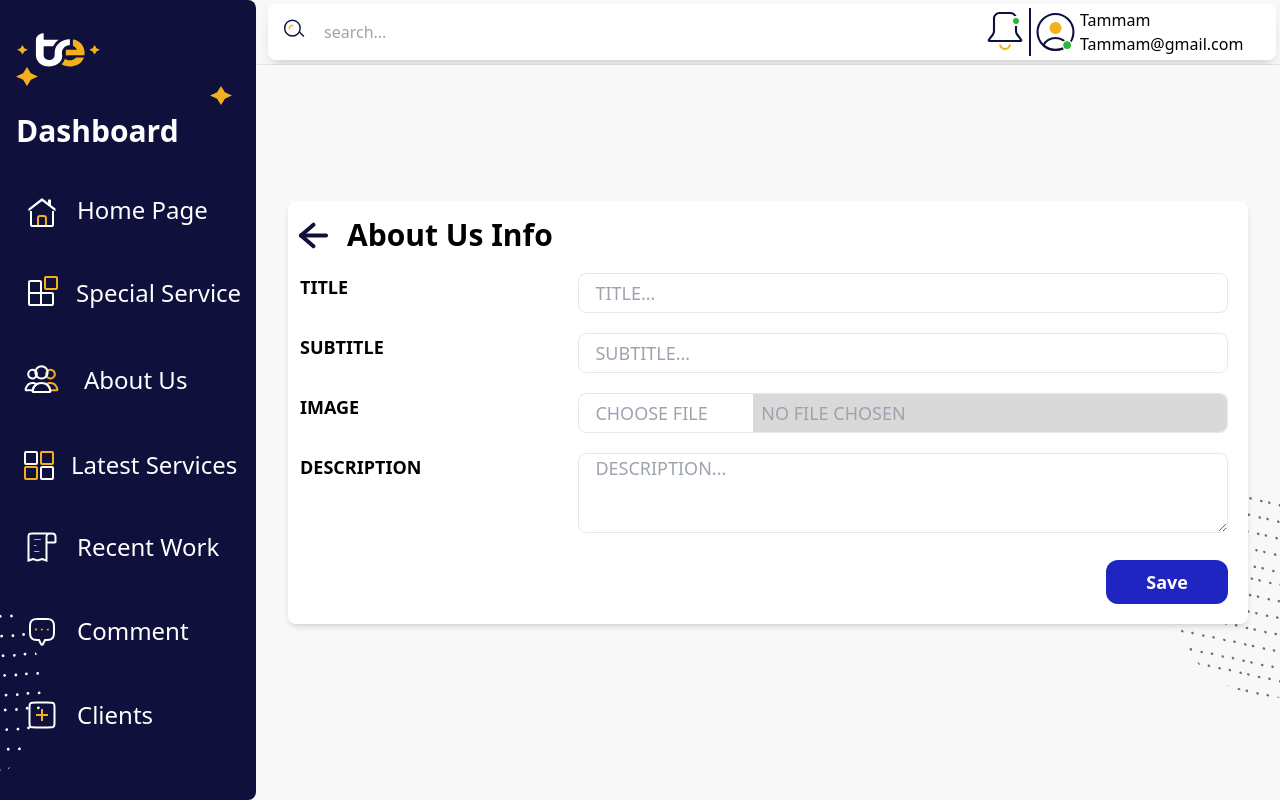
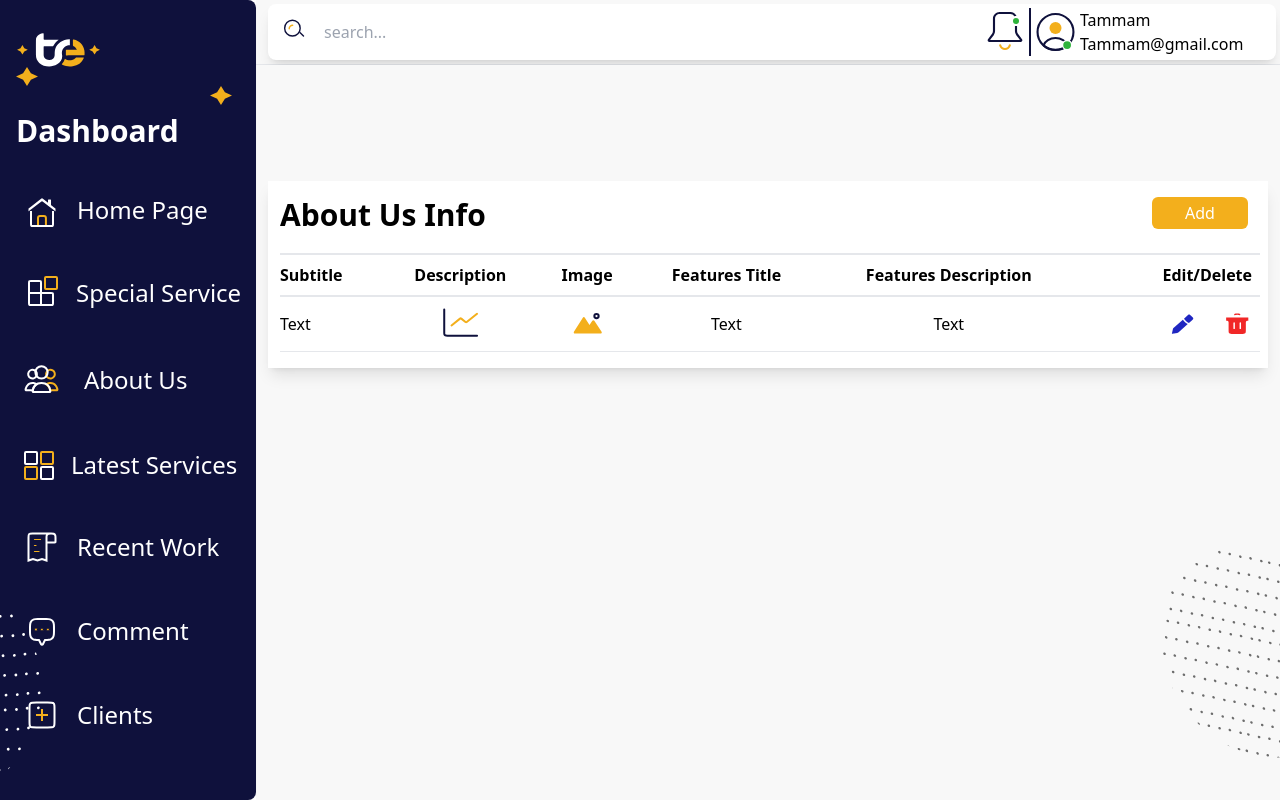
Before and after one commit to Hetari/Simple-Dashboard, a Vue app: page /admin/about-us in a window 1280 px wide. Built offline with nearby package versions, Linux system fonts and the light colour scheme.

Commit message:
Finish the add about us info page

```diff
--- a/src/router/index.js
+++ b/src/router/index.js
@@ -6,6 +6,7 @@ import { createRouter, createWebHistory } from "vue-router";
 // import Project from "@/views/Project.vue";
 // import Service from "@/views/Service.vue";
 import AboutUs from "@/views/AboutUs.vue";
+import AddAboutUs from "@/views/AddAboutUs.vue";
 import AddSpecialService from "../views/AddSpecialService.vue";
 import AddStatistic from "@/views/AddStatistic.vue";
 import HeroInfo from "@/views/HeroInfo.vue";
@@ -50,6 +51,11 @@ const routes = [
     component: AddSpecialService,
   },
   {
+    path: "/admin/about-us/add",
+    name: "AddAbout",
+    component: AddAboutUs,
+  },
+  {
     path: "/admin/about-us",
     name: "About",
     component: AboutUs,
--- a/src/views/AboutUs.vue
+++ b/src/views/AboutUs.vue
@@ -1,55 +1,57 @@
 <template>
-  <div class="">
-    <div class="p-6 w-full h-screen bg-[#F8F8F8]">
-      <div
-        class="bg-white rounded-lg mx-2 pr-5 pt-4 mt-28 relative z-50 shadow-md"
-      >
+  <div class="flex items-center justify-center">
+    <div class="p-1 h-screen w-full bg-[#F8F8F8]">
+      <div class="bg-white py-4 mx-2 pr-5 mt-28 relative z-50 shadow-lg">
         <div class="flex justify-between">
-          <!--  -->
-          <div class="flex items-start ps-1">
-            <a
-              href="#"
-              class="rounded-lg hover:bg-slate-50 hover:scale-110 transition-all duration-500"
-            >
-              <img src="@/assets/arrow-left.svg" alt="left arrow" />
-            </a>
-
-            <h1 class="capitalize text-3xl ml-3 mb-5 font-bold">
-              About us info
-            </h1>
-          </div>
-
-          <!-- <button
-            class="bg-[#F3AF1C] w-16 h-11 rounded-md flex items-center justify-center"
-          >
-            <img src="../assets/right-arrow.svg" alt="" />
-          </button> -->
+          <h1 class="capitalize text-3xl ml-3 mb-5 font-bold">about us info</h1>
+          <router-link to="/admin/about-us/add">
+            <add-button />
+          </router-link>
         </div>
-
-        <form class="text-lg ml-3" action="">
-          <NormalInput
-            text="title"
-            type="text"
-            name="home_title"
-            title="title"
-            id="home_title"
-            placeholder="TITLE..."
-          />
-          <NormalInput
-            text="subtitle"
-            type="text"
-            name="home_subtitle"
-            title="subtitle"
-            id="home_subtitle"
-            placeholder="SUBTITLE..."
-          />
-          <ImageInput file_type="Image" />
-          <DescriptionInput />
-          <SaveButton />
-        </form>
+        <div class="w-full ml-3">
+          <table class="w-full border-0">
+            <thead>
+              <tr class="border-y-2">
+                <th class="p-2 pl-0 text-start capitalize">subtitle</th>
+                <th class="p-2 text-center capitalize">description</th>
+                <th class="p-2 text-center capitalize">image</th>
+                <th class="p-2 text-center capitalize">features title</th>
+                <th class="p-2 text-center capitalize">features description</th>
+                <th class="p-2 text-end capitalize">Edit/delete</th>
+              </tr>
+            </thead>
+            <tbody>
+              <tr class="border-b">
+                <td class="p-2 pl-0 capitalize">text</td>
+                <td class="p-2 flex justify-center">
+                  <img src="../assets/statistic.svg" alt="" />
+                </td>
+                <td class="p-2 capitalize">
+                  <img
+                    class="mx-auto"
+                    src="@/assets/special_service.svg"
+                    alt=""
+                  />
+                </td>
+                <td class="p-2 capitalize">
+                  <p class="flex justify-center">text</p>
+                </td>
+                <td class="p-2 capitalize">
+                  <p class="flex justify-center">text</p>
+                </td>
+                <td class="p-2">
+                  <div class="flex justify-end">
+                    <img class="px-6" src="../assets/edit.svg" alt="" />
+                    <img src="../assets/delete.svg" alt="" />
+                  </div>
+                </td>
+              </tr>
+            </tbody>
+          </table>
+        </div>
       </div>
       <img
-        class="absolute right-0 bottom-20"
+        class="absolute right-0 bottom-5 z-0"
         src="../assets/dots2.svg"
         alt=""
       />
@@ -58,18 +60,13 @@
 </template>
 
 <script>
-import NormalInput from "@/components/NormalInput.vue";
-import ImageInput from "@/components/ImageInput.vue";
-import DescriptionInput from "@/components/DescriptionInput.vue";
 import SaveButton from "@/components/SaveButton.vue";
+import AddButton from "@/components/AddButton.vue";
+
 export default {
   components: {
-    NormalInput,
-    ImageInput,
-    DescriptionInput,
     SaveButton,
+    AddButton,
   },
 };
 </script>
-
-<style></style>
--- /dev/null
+++ b/src/views/AddAboutUs.vue
@@ -0,0 +1,74 @@
+
+<template>
+  <div class="">
+    <div class="p-6 w-full h-screen bg-[#F8F8F8]">
+      <div
+        class="bg-white rounded-lg mx-2 pr-5 pt-4 mt-28 relative z-50 shadow-md"
+      >
+        <div class="flex justify-between">
+          <!--  -->
+          <div class="flex items-start ps-1">
+            <a
+              href="#"
+              class="rounded-lg hover:bg-slate-50 hover:scale-110 transition-all duration-500"
+            >
+              <img src="@/assets/arrow-left.svg" alt="left arrow" />
+            </a>
+
+            <h1 class="capitalize text-3xl ml-3 mb-5 font-bold">
+              About us info
+            </h1>
+          </div>
+
+          <!-- <button
+            class="bg-[#F3AF1C] w-16 h-11 rounded-md flex items-center justify-center"
+          >
+            <img src="../assets/right-arrow.svg" alt="" />
+          </button> -->
+        </div>
+
+        <form class="text-lg ml-3" action="">
+          <NormalInput
+            text="title"
+            type="text"
+            name="home_title"
+            title="title"
+            id="home_title"
+            placeholder="TITLE..."
+          />
+          <NormalInput
+            text="subtitle"
+            type="text"
+            name="home_subtitle"
+            title="subtitle"
+            id="home_subtitle"
+            placeholder="SUBTITLE..."
+          />
+          <ImageInput file_type="Image" />
+          <DescriptionInput />
+          <SaveButton />
+        </form>
+      </div>
+      <img
+        class="absolute right-0 bottom-20"
+        src="../assets/dots2.svg"
+        alt=""
+      />
+    </div>
+  </div>
+</template>
+
+<script>
+import NormalInput from "@/components/NormalInput.vue";
+import ImageInput from "@/components/ImageInput.vue";
+import DescriptionInput from "@/components/DescriptionInput.vue";
+import SaveButton from "@/components/SaveButton.vue";
+export default {
+  components: {
+    NormalInput,
+    ImageInput,
+    DescriptionInput,
+    SaveButton,
+  },
+};
+</script>
```
